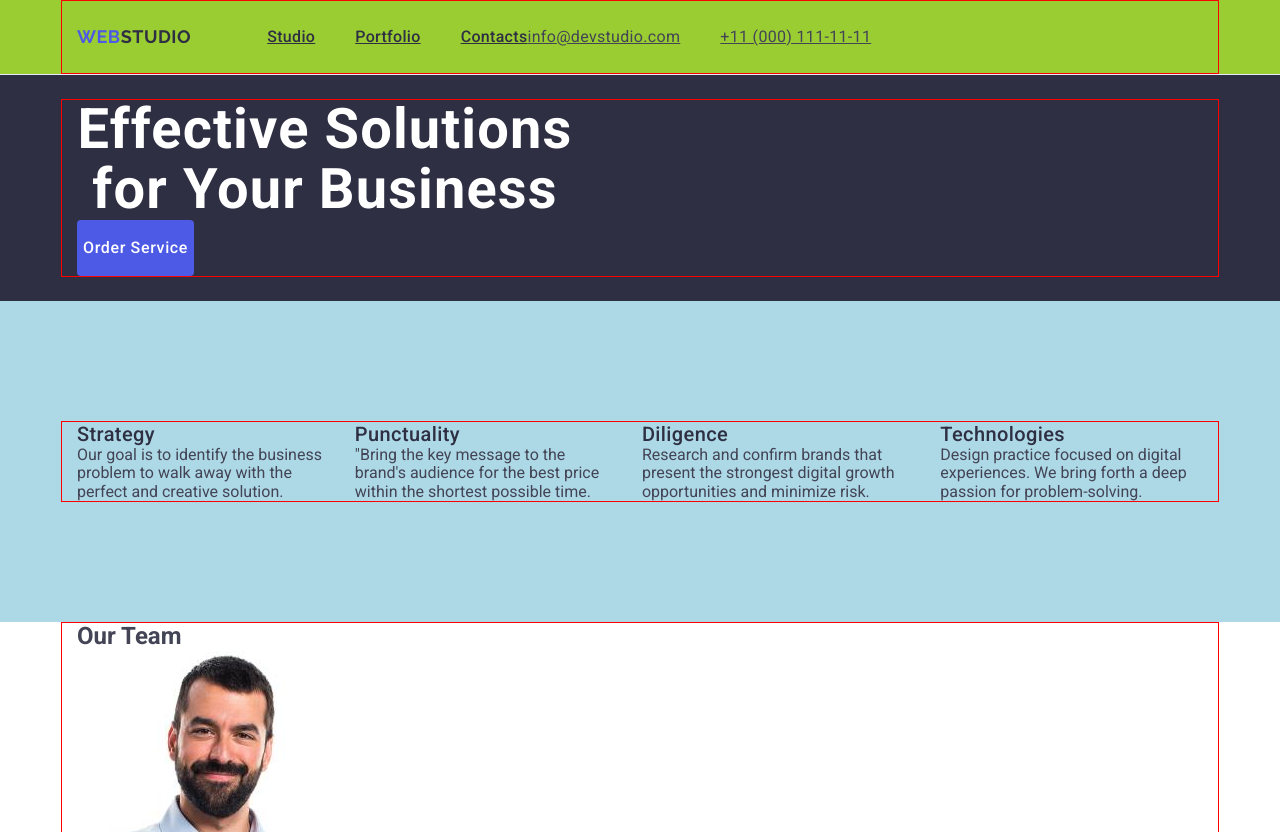
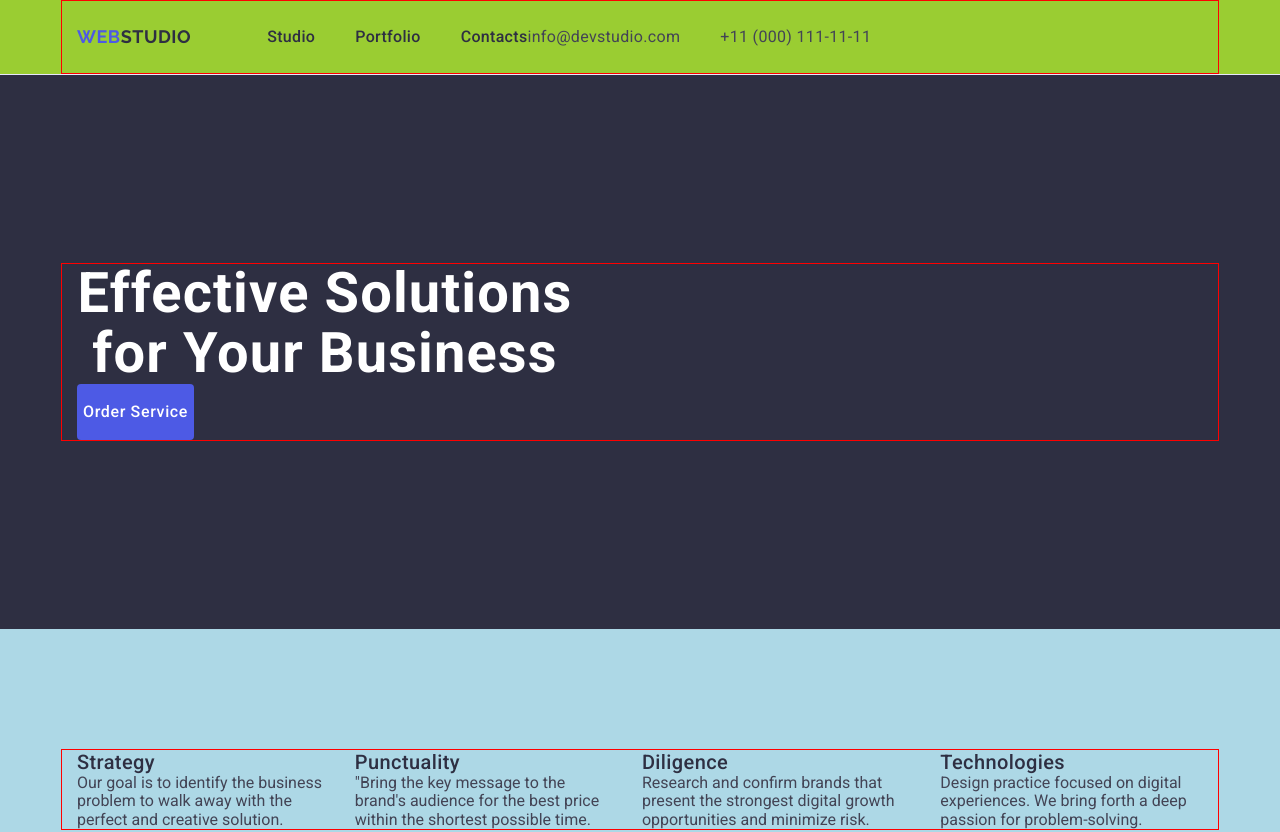
Before and after one commit to Elcher26/goit-markup-hw-03, a plain HTML site: page index.html in a window 1280 px wide. Shown: the top 832 px of the page. Drawn offline with nearby package versions, Linux system fonts and the light colour scheme.

Commit message:
tangled4

```diff
--- a/css/styles.css
+++ b/css/styles.css
@@ -15,6 +15,9 @@ ul, li, p, h1, h2, h3, h4, h5, h6 {
 ul > li {
     text-decoration: none;
     list-style-type: none;
+}
+a {
+    text-decoration: none;
 }
 
 .container {
@@ -63,9 +66,6 @@ ul > li {
     padding-top: 24px;
     padding-bottom: 24px;
 }
-.nav-list-last-item {
-    margin-right: 0px;
-}
 
 .address {
     font-style: normal;
@@ -103,8 +103,8 @@ ul > li {
 /*!hero section 1*/
 .hero-section {
     background-color: #2e2f42;
-    padding-top: 24px;
-    padding-bottom: 24px;
+    padding-top: 188px;
+    padding-bottom: 188px;
 }
 .hero-logo {
     font-size: 56px;
--- a/index.html
+++ b/index.html
@@ -21,7 +21,7 @@
             <ul class="header-nav-list">
                 <li class="nav-list-item"><a href="./index.html" class="nav-link">Studio</a></li>
                 <li class="nav-list-item"><a href="" class="nav-link">Portfolio</a></li>
-                <li class="nav-list-item nav-list-last-item"><a href="" class="nav-link">Contacts</a></li>
+                <li class="nav-list-item"><a href="" class="nav-link">Contacts</a></li>
             </ul>
         </nav>
         <address class="address">
```
